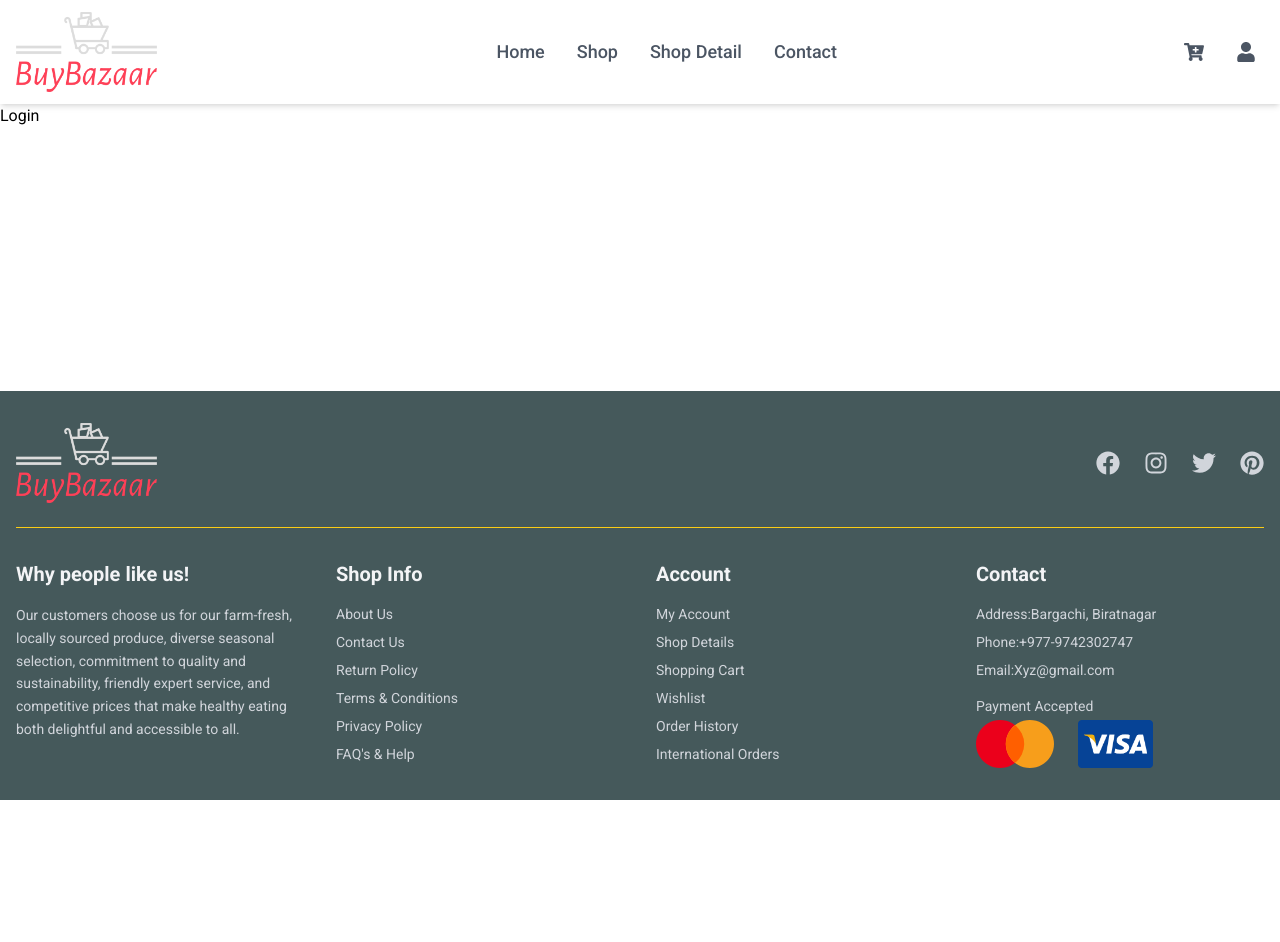
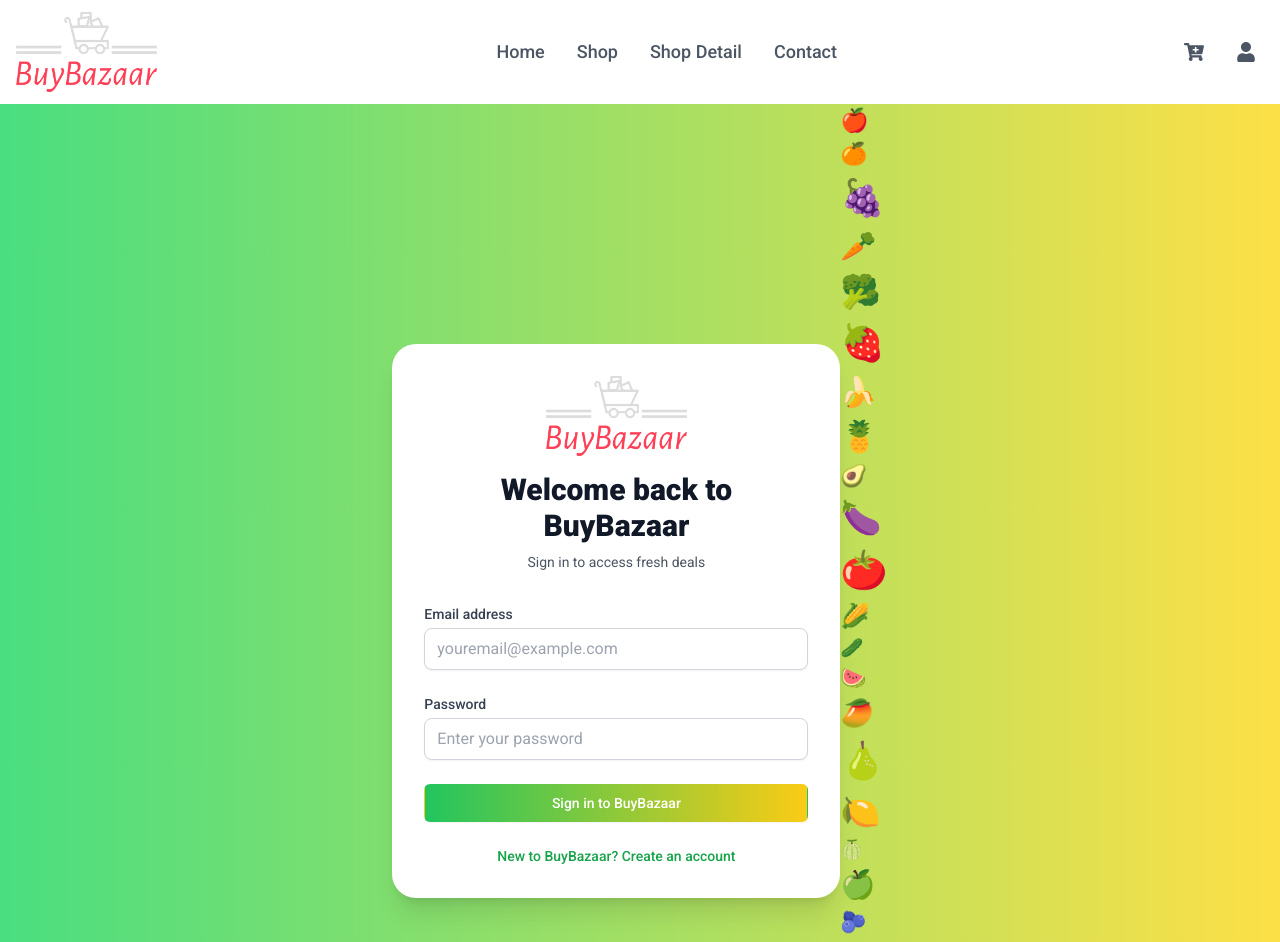
Before and after one commit to f0rsakeN-afk/BuyBazaar, a React (Vite) app in the folder frontend/: page /login in a window 1280 px wide. Shown: the top 942 px of the page. Before the commit the page ends 800 px from the top, so only its background shows below. Built offline with nearby package versions, Linux system fonts and the light colour scheme.

Commit message:
added login page

```diff
--- a/frontend/src/pages/Login.tsx
+++ b/frontend/src/pages/Login.tsx
@@ -1,11 +1,70 @@
-import React from 'react'
+import { useForm } from 'react-hook-form';
+import { Link } from 'react-router-dom';
+import Logo from '../assets/Logo.webp'
+import FloatingFruits from '../components/FloatingFruits';
 
-type Props = {}
+const Login = () => {
+  const { register, handleSubmit, formState: { errors } } = useForm();
 
-const Login = (props: Props) => {
+  const onSubmit = (data) => {
+    console.log(data);
+  };
+
   return (
-    <div>Login</div>
-  )
-}
+    <div className='flex items-center justify-center min-h-screen bg-gradient-to-r from-green-400 to-yellow-300 px-4 overflow-hidden'>
+      <div className="w-full max-w-md bg-white rounded-3xl shadow-xl p-8 fade-in-up">
+        <div className="mb-8 text-center scale-in">
+          <div className="flex justify-center mb-4">
+            <img src={Logo} alt="logo" className='h-20' />
+          </div>
+          <h2 className="text-3xl font-extrabold text-gray-900">Welcome back to BuyBazaar</h2>
+          <p className="mt-2 text-sm text-gray-600">Sign in to access fresh deals</p>
+        </div>
+        <form onSubmit={handleSubmit(onSubmit)} className="space-y-6">
+          <div className="slide-in-left delay-0">
+            <label htmlFor="email" className="block text-sm font-medium text-gray-700">
+              Email address
+            </label>
+            <input
+              id="email"
+              type="email"
+              {...register('email', { required: 'Email is required', pattern: /^\S+@\S+$/i })}
+              className="mt-1 block w-full px-3 py-2 border border-gray-300 rounded-lg shadow-sm focus:outline-none focus:ring-green-500 focus:border-green-500"
+              placeholder="youremail@example.com"
+            />
+            {errors.email && <p className="mt-2 text-sm text-red-600">{errors?.email.message}</p>}
+          </div>
+          <div className="slide-in-left delay-1">
+            <label htmlFor="password" className="block text-sm font-medium text-gray-700">
+              Password
+            </label>
+            <input
+              id="password"
+              type="password"
+              {...register('password', { required: 'Password is required', minLength: 6 })}
+              className="mt-1 block w-full px-3 py-2 border border-gray-300 rounded-lg shadow-sm focus:outline-none focus:ring-green-500 focus:border-green-500"
+              placeholder="Enter your password"
+            />
+            {errors.password && <p className="mt-2 text-sm text-red-600">{errors?.password.message}</p>}
+          </div>
+          <div className="button-pulse">
+            <button
+              type="submit"
+              className="w-full flex justify-center py-2 px-4 border border-transparent rounded-md shadow-sm text-sm font-medium text-white bg-gradient-to-r from-green-500 to-yellow-400 hover:from-green-600 hover:to-yellow-500 focus:outline-none focus:ring-2 focus:ring-offset-2 focus:ring-green-500 transform transition-all duration-150 hover:scale-105"
+            >
+              Sign in to BuyBazaar
+            </button>
+          </div>
+        </form>
+        <div className="mt-6 text-sm text-center fade-in">
+          <Link to='/signup' className="font-medium text-green-600 hover:text-green-500">
+            New to BuyBazaar? Create an account
+          </Link>
+        </div>
+      </div>
+     <FloatingFruits/>
+    </div>
+  );
+};
 
-export default Login
+export default Login;
```
